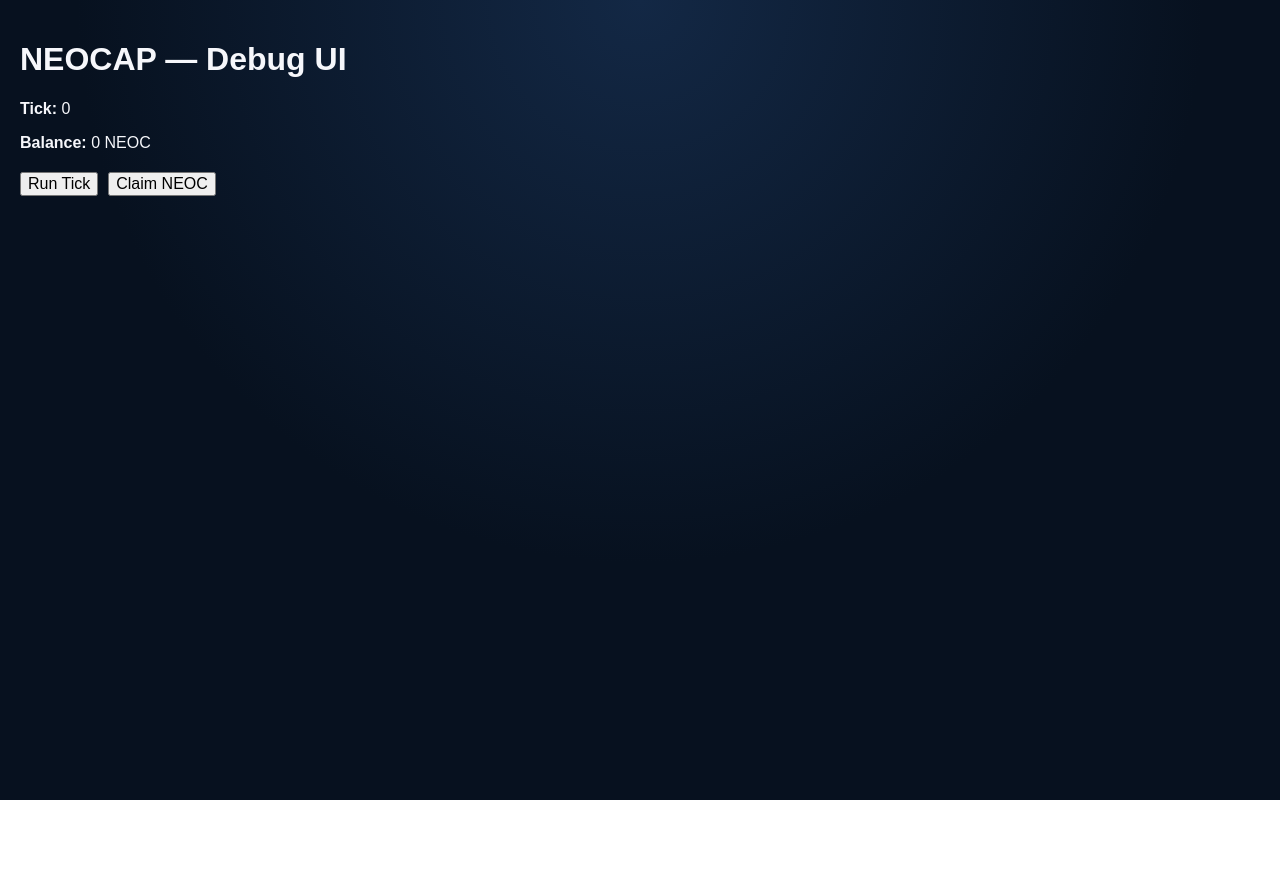
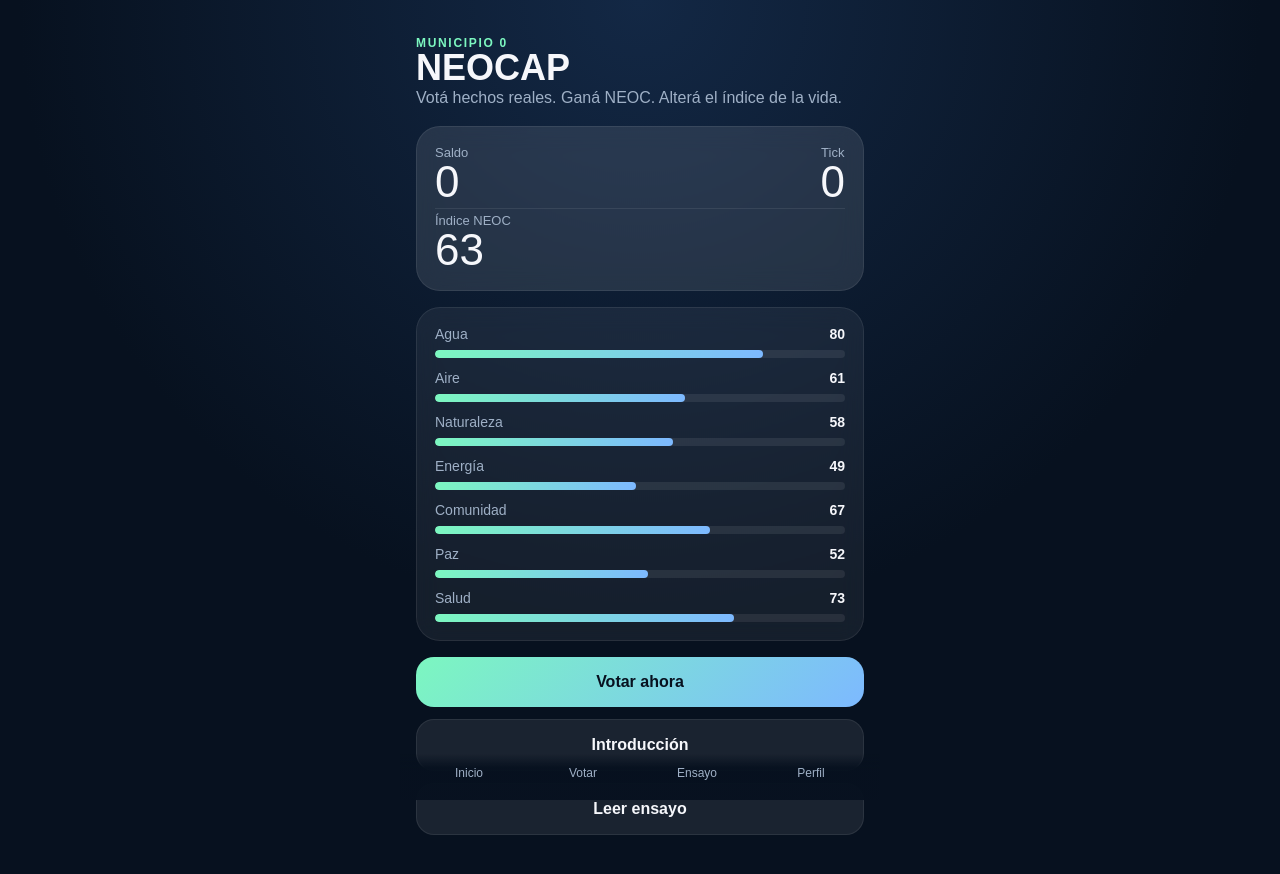
Before and after one commit to Juanmanueloddone/neocap-infra-ok, a Next.js app: page / in a window 1280 px wide. Shown: the top 874 px of the page. Before the commit the page ends 800 px from the top, so only its background shows below. Built offline with nearby package versions, Linux system fonts and the light colour scheme; no server answers; the database is empty.

Commit message:
Refactor Home component and add metrics display

```diff
--- a/app/page.tsx
+++ b/app/page.tsx
@@ -1,6 +1,8 @@
 "use client";
 
+import Link from "next/link";
 import { useEffect, useState } from "react";
+import Nav from "../components/Nav";
 
 type GameState = {
   tick: number;
@@ -14,54 +16,89 @@ type GameState = {
   >;
 };
 
-export default function Home() {
+const metrics = [
+  { label: "Agua", value: 80 },
+  { label: "Aire", value: 61 },
+  { label: "Naturaleza", value: 58 },
+  { label: "Energía", value: 49 },
+  { label: "Comunidad", value: 67 },
+  { label: "Paz", value: 52 },
+  { label: "Salud", value: 73 },
+];
+
+export default function HomePage() {
   const [state, setState] = useState<GameState | null>(null);
   const playerId = "player-1";
 
-  async function loadState() {
-    const res = await fetch("/api/state");
-    const data = await res.json();
-    setState(data.state ?? data);
-  }
+  useEffect(() => {
+    async function loadState() {
+      const res = await fetch("/api/state", { cache: "no-store" });
+      const data = await res.json();
+      setState(data.state ?? data);
+    }
 
-  async function runTick() {
-    await fetch("/api/tick", { method: "POST" });
-    await loadState();
-  }
-
-  async function claim() {
-    await fetch("/api/claim", {
-      method: "POST",
-      headers: { "Content-Type": "application/json" },
-      body: JSON.stringify({ playerId }),
-    });
-    await loadState();
-  }
-
-  useEffect(() => {
     loadState();
   }, []);
 
   const balance = state?.players[playerId]?.wallet.balance ?? 0;
+  const tick = state?.tick ?? 0;
+  const indexNeo = Math.round(
+    metrics.reduce((acc, item) => acc + item.value, 0) / metrics.length
+  );
 
   return (
-    <main style={{ padding: 20, fontFamily: "sans-serif" }}>
-      <h1>NEOCAP — Debug UI</h1>
+    <main className="app-shell">
+      <section className="screen">
+        <div className="hero">
+          <div className="kicker">Municipio 0</div>
+          <h1 className="title">NEOCAP</h1>
+          <p className="subtitle">
+            Votá hechos reales. Ganá NEOC. Alterá el índice de la vida.
+          </p>
+        </div>
 
-      <p>
-        <strong>Tick:</strong> {state?.tick ?? "-"}
-      </p>
+        <div className="card strong">
+          <div className="row">
+            <div>
+              <div className="small">Saldo</div>
+              <p className="big-number">{balance}</p>
+            </div>
+            <div className="center">
+              <div className="small">Tick</div>
+              <p className="big-number">{tick}</p>
+            </div>
+          </div>
+          <div className="divider" />
+          <div className="small">Índice NEOC</div>
+          <p className="big-number">{indexNeo}</p>
+        </div>
 
-      <p>
-        <strong>Balance:</strong> {balance} NEOC
-      </p>
+        <div className="card">
+          {metrics.map((item) => (
+            <div className="metric-row" key={item.label}>
+              <div className="metric-label">{item.label}</div>
+              <div className="metric-value">{item.value}</div>
+              <div className="metric-bar">
+                <span style={{ width: `${item.value}%` }} />
+              </div>
+            </div>
+          ))}
+        </div>
 
-      <div style={{ marginTop: 20 }}>
-        <button onClick={runTick}>Run Tick</button>
-        <button onClick={claim} style={{ marginLeft: 10 }}>
-          Claim NEOC
-        </button>
-      </div>
+        <div className="stack">
+          <Link href="/vote">
+            <button className="button primary">Votar ahora</button>
+          </Link>
+          <Link href="/intro">
+            <button className="button secondary">Introducción</button>
+          </Link>
+          <Link href="/essay">
+            <button className="button secondary">Leer ensayo</button>
+          </Link>
+        </div>
+      </section>
+
+      <Nav />
     </main>
   );
 }
```
